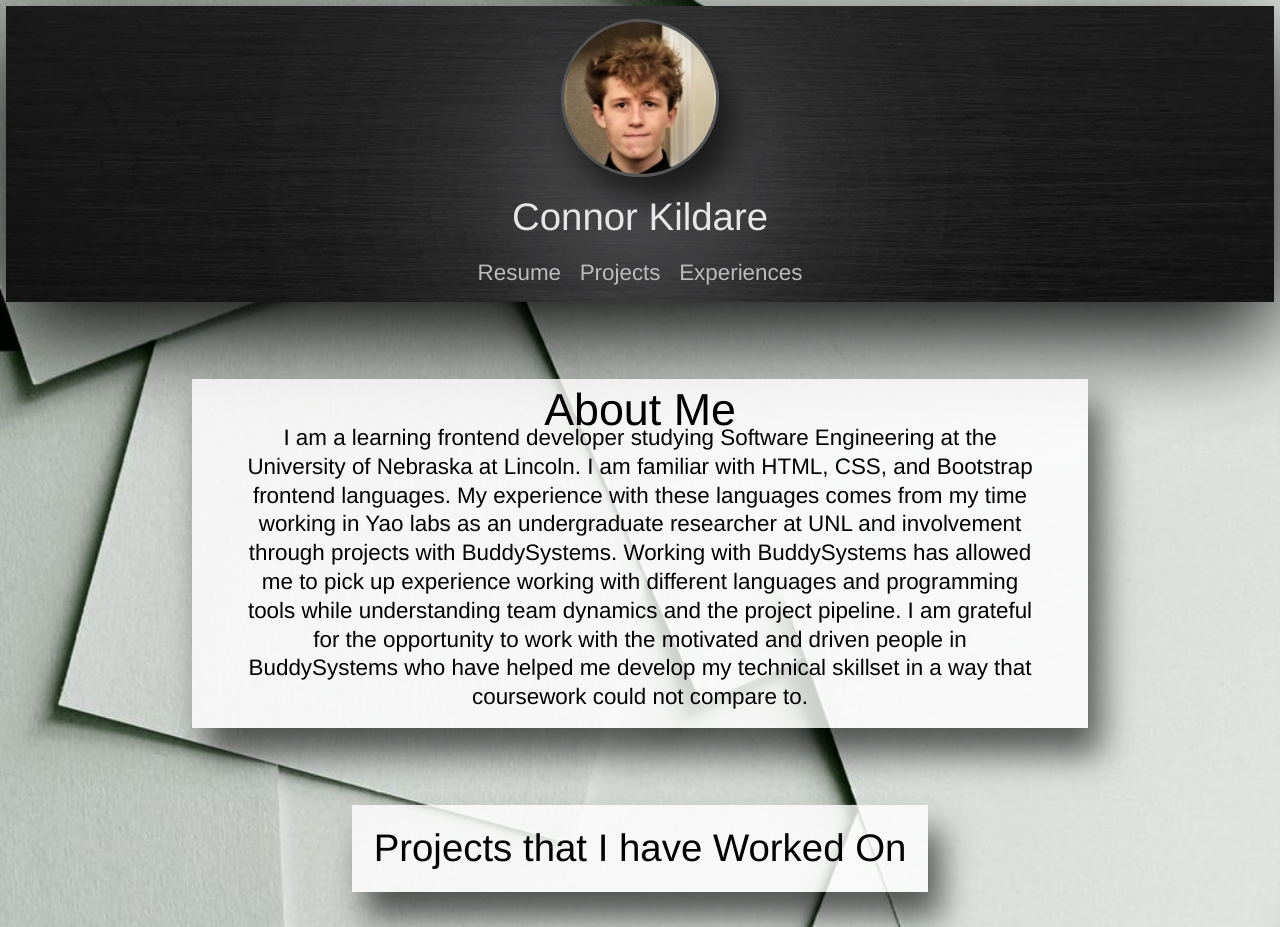
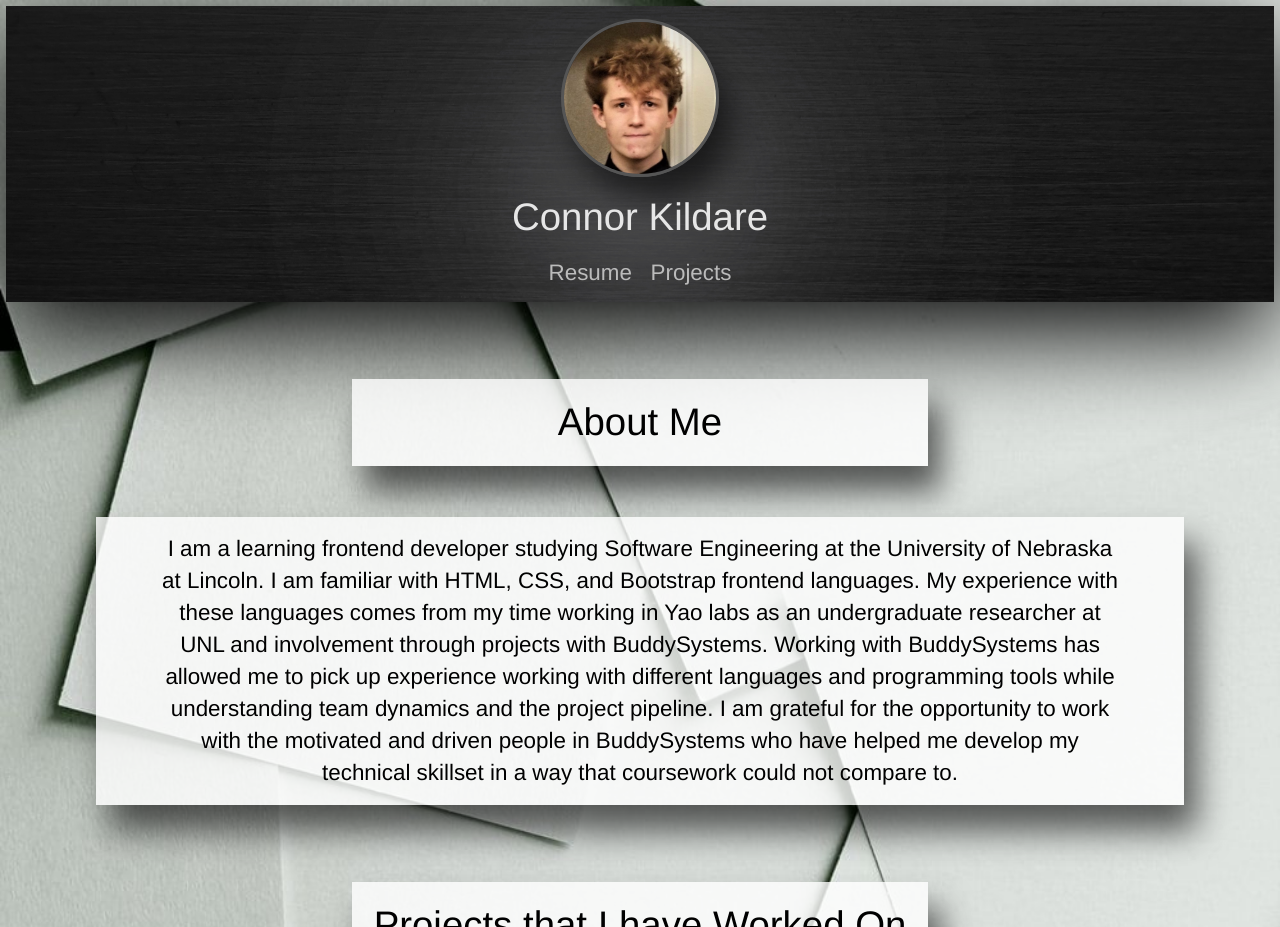
Before and after one commit to ckildare/deprecated-portfolio-site, a website: page index.html in a window 1280 px wide. Shown: the top 927 px of the page. Drawn offline with nearby package versions, Linux system fonts and the light colour scheme.

```diff
--- a/index.html
+++ b/index.html
@@ -17,21 +17,18 @@
             <div class="headshot"><img src="resources/images/temp-headshot.png" alt="Connor Kildare Headshot"/></div>
             <div class="name">Connor Kildare</div>
             <div class="navigation">
-                <a href="resources/images/resume.pdf">Resume</a>
+                <a href="https://ckildare.github.io/resources/images/resume.pdf">Resume</a>
                 <a href="#projects">Projects</a>
-                <a href="resources/images/resume.pdf">Experiences</a>
             </div>
         </div>
         <div class="personal-info">
+            <div class="about-head" id="projects">About Me</div>
             <div class="about">
-                About Me
-                <div class="about-text">
                 I am a learning frontend developer studying Software Engineering at the University of Nebraska at Lincoln. I am familiar with HTML, CSS, and Bootstrap frontend languages.
                 My experience with these languages comes from my time working in Yao labs as an undergraduate researcher at UNL and involvement through projects with BuddySystems. Working
                 with BuddySystems has allowed me to pick up experience working with different languages and programming tools while understanding team dynamics and the project pipeline. I
                 am grateful for the opportunity to work with the motivated and driven people in BuddySystems who have helped me develop my technical skillset in a way that coursework could
                 not compare to.
-                </div>
             </div>
         </div>
         <div class="project-head" id="projects">Projects that I have Worked On</div>
--- a/style.scss
+++ b/style.scss
@@ -1,12 +1,11 @@
 @import 'animate.css';
 
-$image-root: "resources/images";
+$background-root: "resources/images/backgrounds";
 $font-root: "resources/fonts";
 
 :root {
-    --light-background: url("#{$image-root}/white-background.png");
-    --darker-background: url("#{$image-root}/beige-background-2.png");
-    --heading-background: url("#{$image-root}/black-panel-background.png");
+    --light-background: url("#{$background-root}/white-background.png");
+    --heading-background: url("#{$background-root}/black-panel-background.png");
 }
 
 html {
@@ -90,6 +89,13 @@
     }
 }
 
+.section-head-template {
+    @extend .body-cards;
+    width: calc(45vw * var(--text-multiplier));
+    font-size: calc(3vw * var(--text-multiplier));
+    float: center;
+}
+
 .fade-animation {
 	animation-iteration-count: 1;
 	animation-timing-function: ease-in;
@@ -144,17 +150,20 @@
 /* About Me */
 
 .personal-info{
-    @extend .fade-in-body;
-    width: 70vw;
-    margin-inline: auto;
+    .about-head {
+        @extend .section-head-template;
+        margin: calc(6vw * var(--text-multiplier)) auto calc(4vw * var(--text-multiplier));
+    }
     .about {
         @extend .body-cards;
-        line-height: calc(2.25vw * var(--text-multiplier));
-        .about-text {
-            font-size: calc(1.75vw * var(--text-multiplier));
-            padding-left: 5%;
-            padding-right: 5%;
-        }
+        @extend .fade-in-body;
+        margin: 0;
+        font-size: calc(1.75vw * var(--text-multiplier));
+        line-height: calc(2.5vw * var(--text-multiplier));
+        padding-left: 5%;
+        padding-right: 5%;
+        width: 85vw;
+        margin-inline: auto;
     }
 }
 
@@ -195,9 +204,14 @@
 /*--------------------------------------------------*/
 /* Projects */
 
+.project-head {
+    @extend .section-head-template;
+    margin: calc(6vw * var(--text-multiplier)) auto calc(-1.5vw * var(--text-multiplier));
+}
+
 .project-wrapper {
     display: grid;
-    margin: calc(1.5vw * var(--text-multiplier));
+    margin: 0 calc(1.5vw * var(--text-multiplier));
     grid-template-columns: var(--portfolio-grid);
     gap: calc(1.5vw * var(--text-multiplier));
     color:rgb(0, 0, 0);
@@ -247,15 +261,6 @@
             color: rgb(0, 0, 0);
         }
     }
-}
-
-.project-head {
-    @extend .body-cards;
-    width: calc(45vw * var(--text-multiplier));
-    font-size: calc(3vw * var(--text-multiplier));
-    float: center;
-    margin: auto;
-    margin-bottom: calc(3vw * var(--text-multiplier));
 }
 
 /*-------------------------------------------------------------------------------------------------------*/
```
Also changed, not shown: dist/style.css, output.css, resources/images/background.png (deleted), resources/images/backgrounds/black-panel-background.png (renamed from resources/images/black-panel-background.png), resources/images/backgrounds/white-background.png (renamed from resources/images/white-background.png), resources/images/resume.png (deleted), 1 other file.
